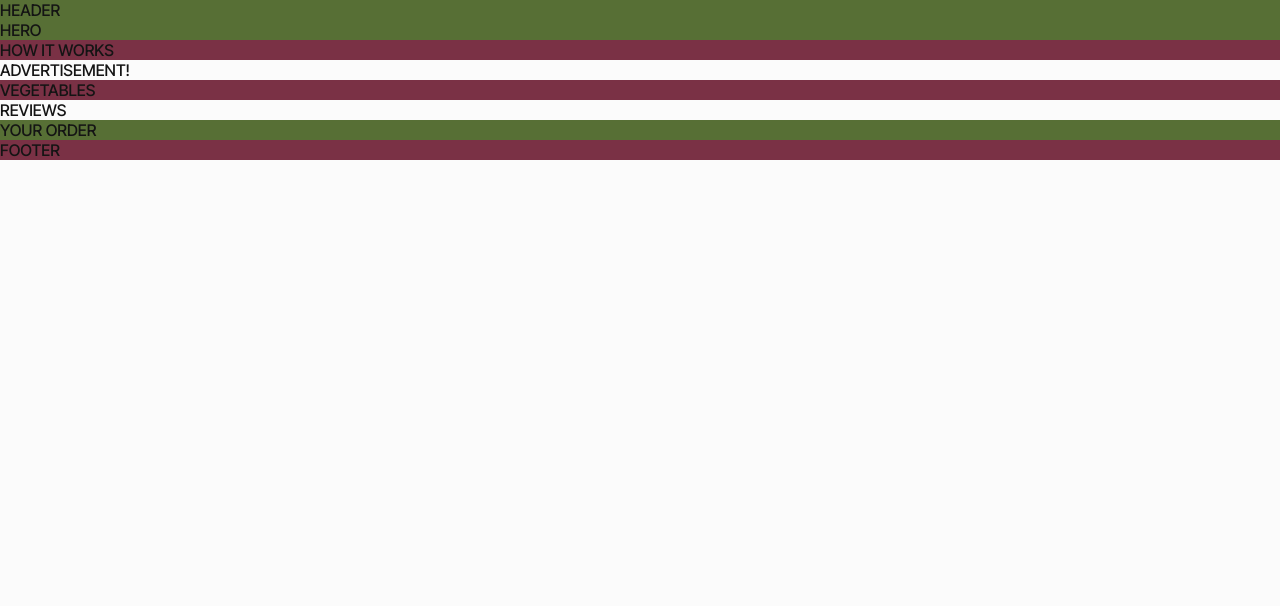
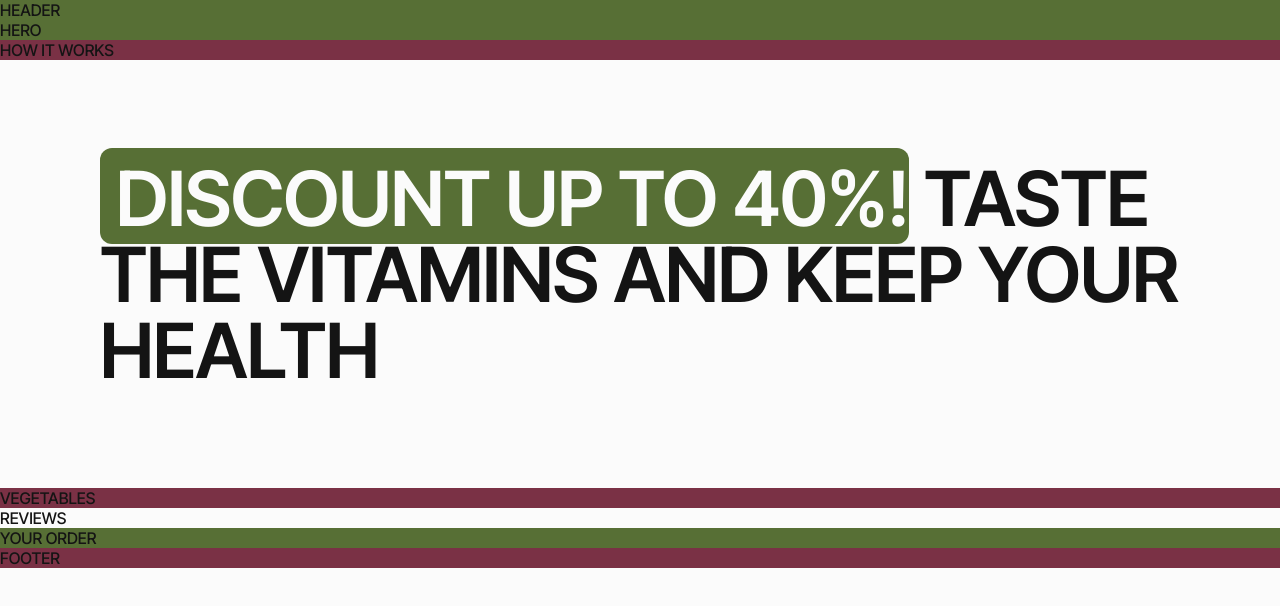
Before and after one commit to GoitStudentsWorks/fs116_html-css_DDenysKoval, a website built with Vite: page src/index.html in a window 1280 px wide. Built offline with nearby package versions, Linux system fonts and the light colour scheme.

Commit message:
advertisement

```diff
--- a/src/css/advertisement.css
+++ b/src/css/advertisement.css
@@ -1,3 +1,61 @@
 .advert-section {
     background-color: #fbfbfb;
+    padding-top: 80px;
+    padding-bottom: 80px;
 }
+
+.sale-container {
+    display: block;
+    border-radius: 12px;
+    background-color:  #576f35;
+    color: #fbfbfb;
+}
+
+.advert-text {
+    max-width: 335px;
+    font-weight: 600;
+        font-size: 48px;
+        line-height: 1.08333;
+        letter-spacing: -0.01em;
+        text-transform: uppercase;
+        color: #141414;
+        text-align: left;
+}
+
+@media only screen and (min-width: 768px) {
+    .advert-section {
+      padding-top: 100px;
+      padding-bottom: 100px;
+    }
+
+     .sale-container {
+        padding-top: 20px;
+        max-width: 675px;
+     }
+
+     .advert-text {
+        max-width: 704px;
+        font-size: 64px;
+        line-height: 1;
+     }
+}
+
+@media only screen and (min-width: 1280px) {
+  .advert-section {
+                padding-top: 100px;
+                padding-bottom: 100px;
+         }
+
+ .sale-container {
+    display: inline;
+    padding-top: 4px;
+    padding-left: 16px;
+        max-width: 808px;
+         }
+
+  .advert-text{
+            max-width: 1080px;
+            font-size: 76px;
+            line-height: 1;
+         }
+}
--- a/src/partials/advertisement.html
+++ b/src/partials/advertisement.html
@@ -1,3 +1,8 @@
 <section class="advert-section">
-    ADVERTISEMENT!
+  <div class="container">
+    <p class="advert-text">
+      <span class="sale-container">Discount up to 40%!</span> Taste the vitamins
+      and keep your health
+    </p>
+  </div>
 </section>
```
